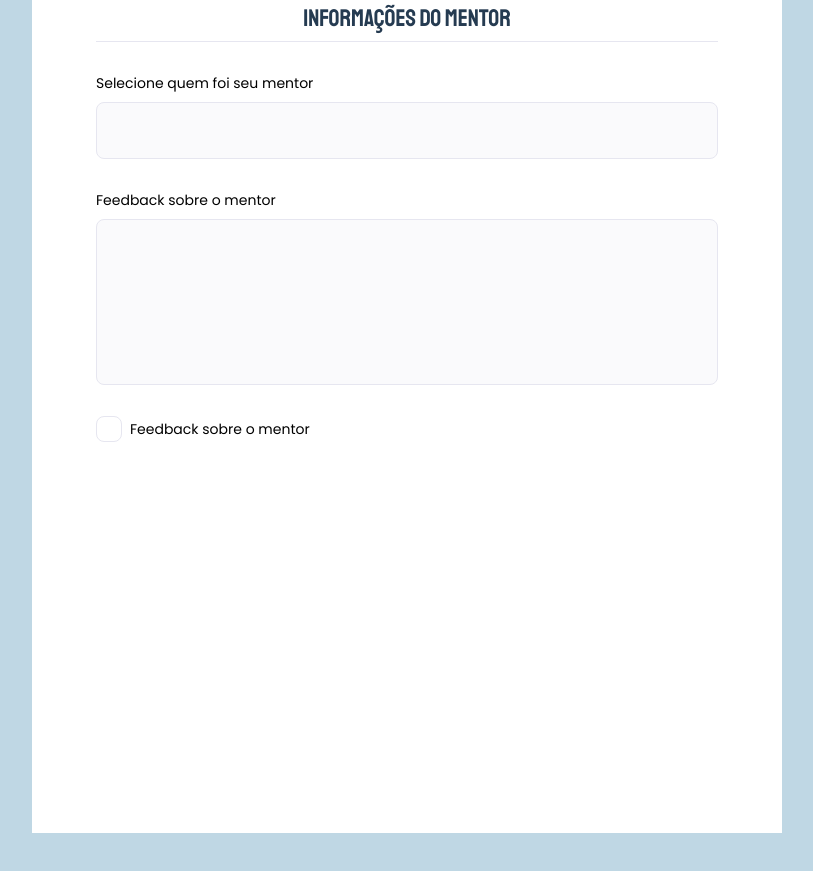
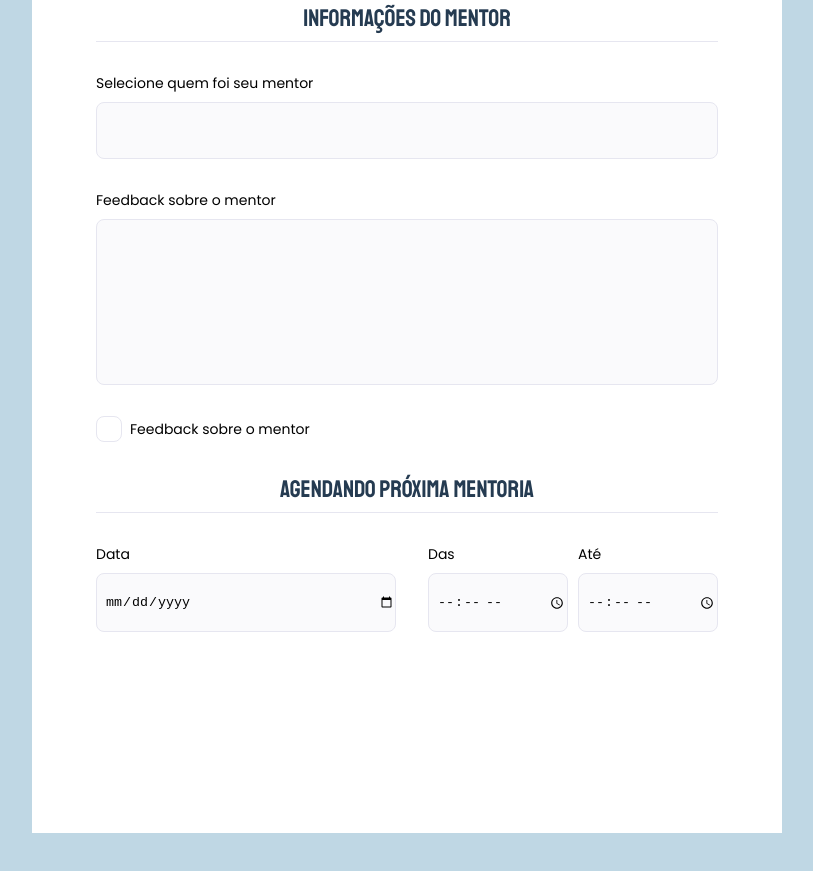
Before and after one commit to goncalvesbruno/Rocketseat, a plain HTML site: page Explorer/Stage3/Projeto1_Form/index.html in a window 1280 px wide. Shown: the part 691-1562 px from the top of the page, without its empty margins (233-1046 px from the left). Drawn offline with Linux system fonts and the light colour scheme.

Commit message:
Agendamento

```diff
--- a/Explorer/Stage3/Projeto1_Form/index.html
+++ b/Explorer/Stage3/Projeto1_Form/index.html
@@ -9,7 +9,7 @@
     <link href="https://fonts.googleapis.com/css2?family=Poppins&family=Staatliches&display=swap" rel="stylesheet">
 
 
-    <link rel="stylesheet" href="/style.css">
+    <link rel="stylesheet" href="./style.css">
     <title>Formulário</title>
 </head>
 <body>
@@ -22,7 +22,7 @@
             Chegou a hora de avaliar o seu mentor. Bora lá?
         </p>
 
-        <img src="/images/img1.png" alt="Estrelas de avaliação dentro de um balão ">
+        <img src="./images/img1.png" alt="Estrelas de avaliação dentro de um balão ">
 
         <div id = "top">
             <p>
@@ -77,6 +77,34 @@
                 </div>
 
             </div>
+
+            <div class="fieldset-wrapper">
+                <legend>AGENDANDO PRÓXIMA MENTORIA</legend>
+                <div class="agendamento">
+
+                    <div class="input-wrapper">
+                        <label for="data">Data</label>
+                        <input type="date" id="data">
+                    </div>
+
+
+                    <div class="date-time-wrapper">
+
+                        <div class="input-wrapper">
+                            <label for="hora-init">Das</label>
+                            <input type="time" id="hora-init">
+                        </div>
+
+                        <div class="input-wrapper">
+                            <label for="hora-final">Até</label>
+                            <input type="time" id="hora-final">
+                        </div>
+
+                    </div>
+
+                </div>
+
+            </div>
         </fieldset>
     </form>
 </body>
--- a/Explorer/Stage3/Projeto1_Form/style.css
+++ b/Explorer/Stage3/Projeto1_Form/style.css
@@ -222,3 +222,33 @@ fieldset legend {
   background: url(/images/Checkbox.svg);
 
 }
+
+
+
+.fieldset-wrapper:nth-child(3) .input-wrapper {
+  display: flex;
+  flex-direction: column;
+}
+
+.fieldset-wrapper:nth-child(3) .input-wrapper:nth-child(0) .input{
+  display: flex;
+  flex-direction: column;
+}
+
+#data {
+  width: 300px;
+}
+
+.date-time-wrapper {
+  display: flex;
+  gap: 10px;
+}
+
+.agendamento {
+  display: flex;
+  justify-content: space-between;
+}
+
+#hora-init, #hora-final {
+  width: 140px;
+}
```
